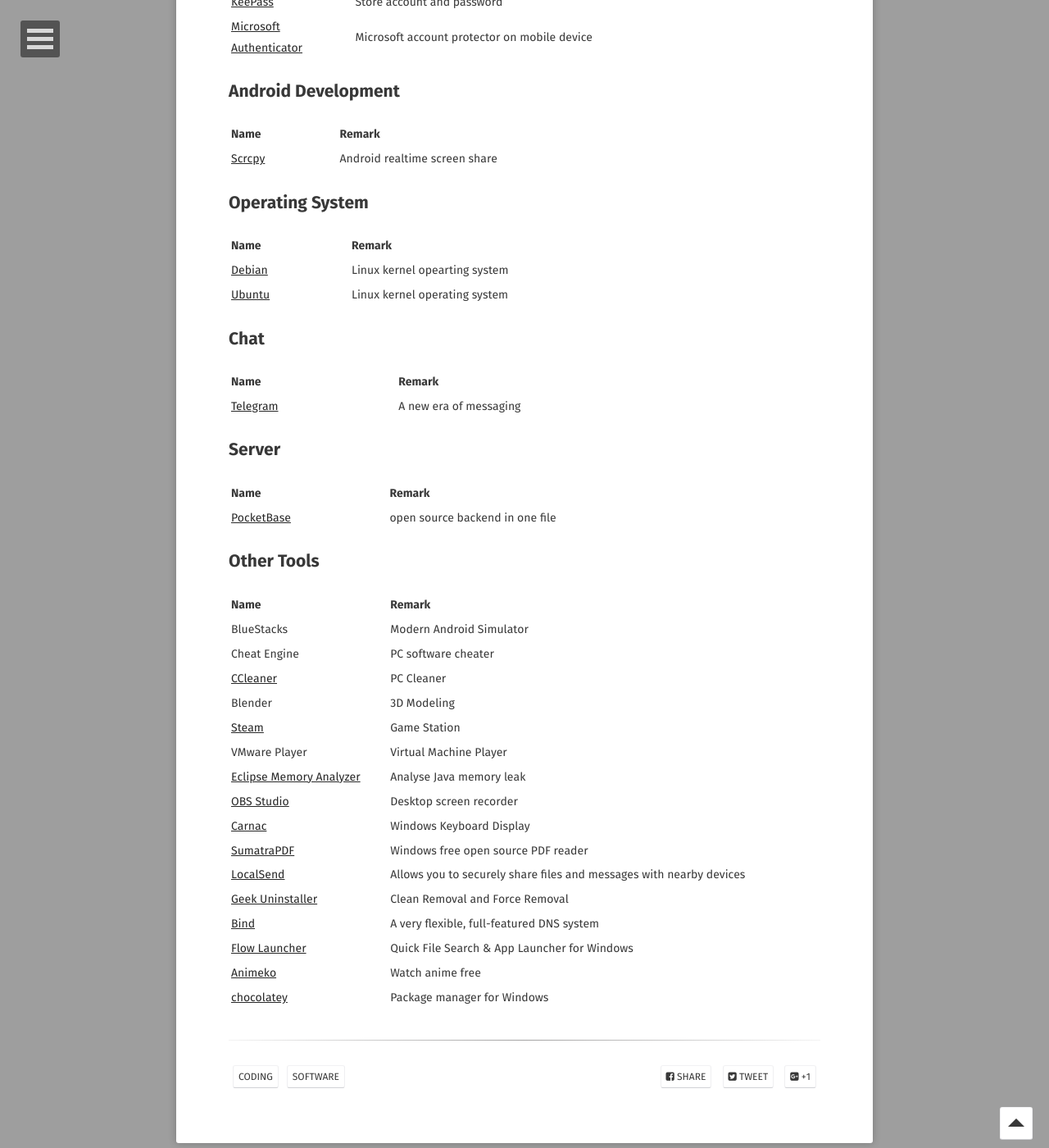
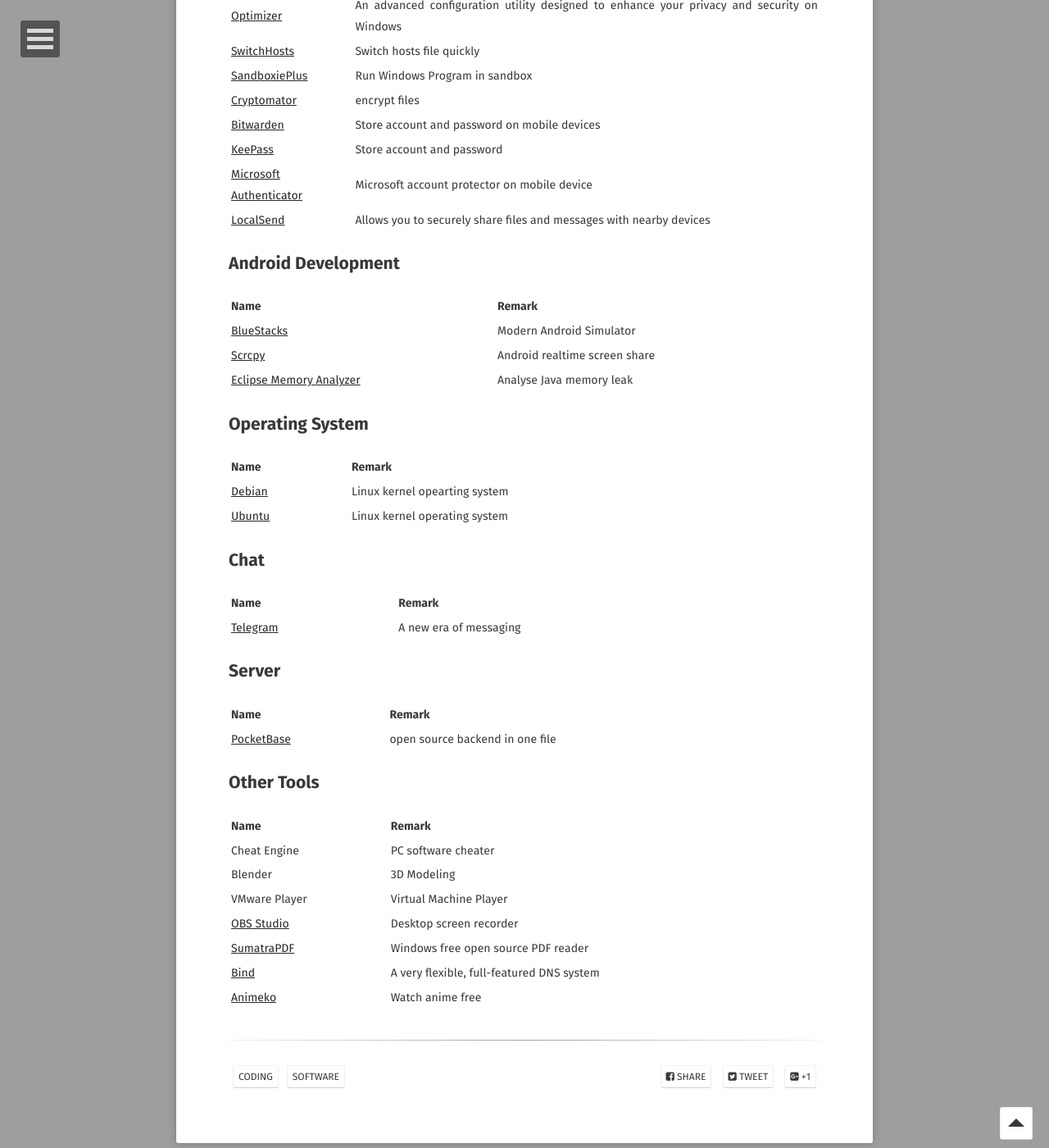
Before and after one commit to o7878x/o7878x.github.io, a Jekyll site: the page built from _posts/2024-07-07-wonderful-softwares.md, in a window 1280 px wide and 1400 px high, scrolled down 3165 px. Shown: the whole window at 82% size. Built offline with Jekyll 4.4.1, drawn with Linux system fonts in a browser that asks for light colours; some web fonts are replaced; comment, search, counter and statistics services are not loaded; some of the changed text lies outside the part shown.

Commit message:
update:classify some softwares

```diff
--- a/_posts/2024-07-07-wonderful-softwares.md
+++ b/_posts/2024-07-07-wonderful-softwares.md
@@ -147,19 +156,10 @@
 
 | Name | Remark |
 | --- | --- |
-| BlueStacks | Modern Android Simulator |
 | Cheat Engine | PC software cheater |
-| [CCleaner](https://www.ccleaner.com/) | PC Cleaner |
 | Blender | 3D Modeling |
-| [Steam](https://store.steampowered.com/) | Game Station |
 | VMware Player | Virtual Machine Player |
-| [Eclipse Memory Analyzer](https://projects.eclipse.org/projects/tools.mat) | Analyse Java memory leak |
 | [OBS Studio](https://obsproject.com/) | Desktop screen recorder |
-| [Carnac](https://github.com/Code52/carnac) | Windows Keyboard Display |
 | [SumatraPDF](https://www.sumatrapdfreader.org/free-pdf-reader) | Windows free open source PDF reader |
-| [LocalSend](https://localsend.org/) | Allows you to securely share files and messages with nearby devices |
-| [Geek Uninstaller](https://geekuninstaller.com/) | Clean Removal and Force Removal |
 | [Bind](https://www.isc.org/bind/) | A very flexible, full-featured DNS system |
-| [Flow Launcher](https://www.flowlauncher.com/) | Quick File Search & App Launcher for Windows |
 | [Animeko](https://myani.org/) | Watch anime free |
-| [chocolatey](https://chocolatey.org/) | Package manager for Windows |
```
Also changed, not shown: other parts of _posts/2024-07-07-wonderful-softwares.md (+9 -0 lines).
